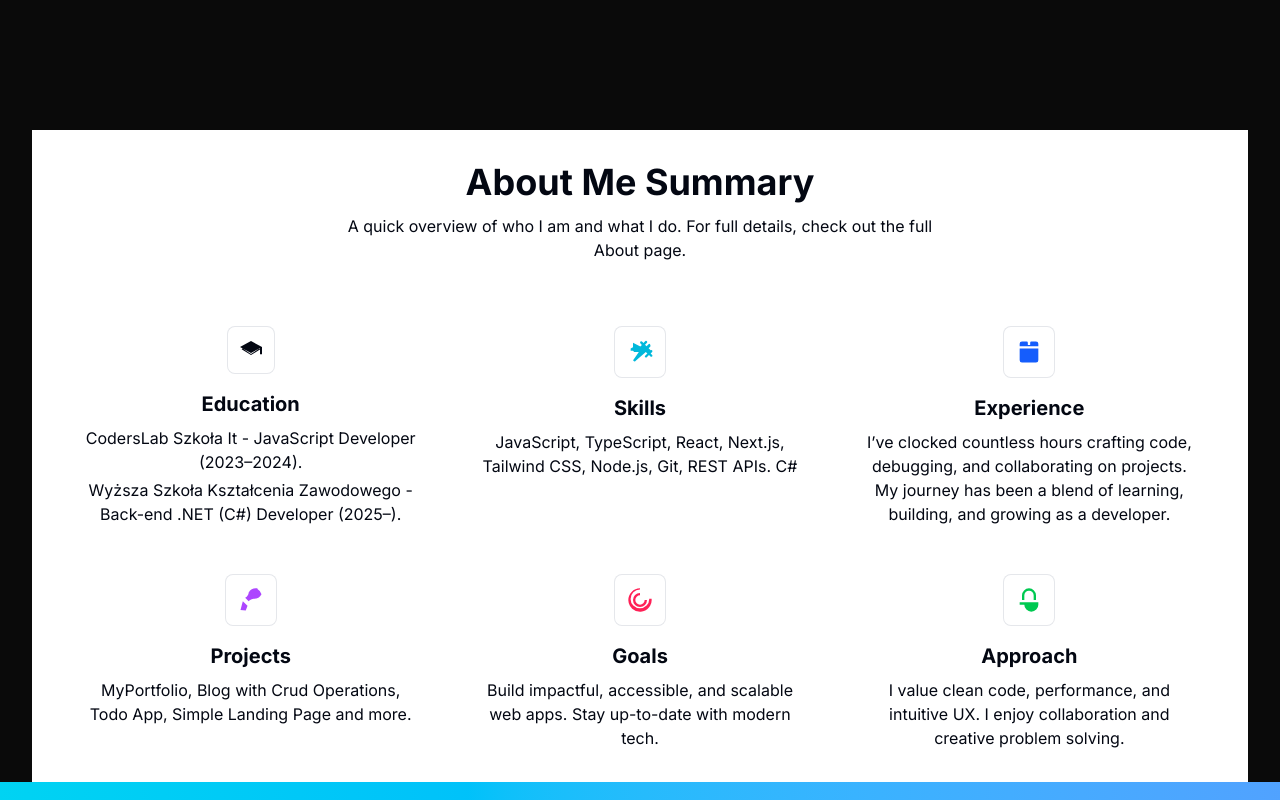
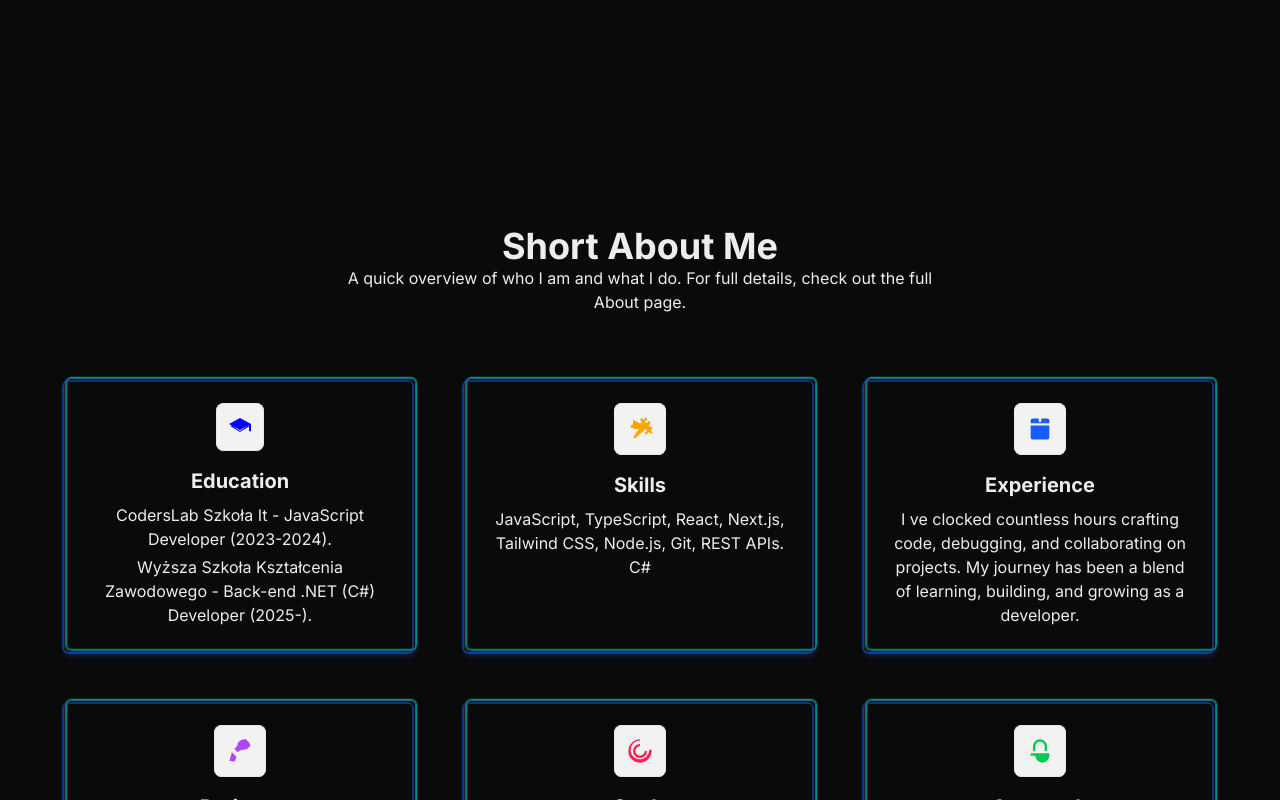
Before and after one commit to sabaudianin/portfoliodev, a Next.js app: page / in a window 1280 px wide. Shown: the part 920-1720 px from the top of the page. Built offline with nearby package versions, Linux system fonts and the light colour scheme; no server answers; a web font is replaced by a local one.

Commit message:
adjust Features to project, add glitch animations

```diff
--- /dev/null
+++ b/src/app/home/Features/Features.tsx
@@ -0,0 +1,78 @@
+import React from "react";
+import Link from "next/link";
+import { features } from "@/utils/constans/features";
+
+type Feature = {
+  title: string;
+  href: string;
+  icon: React.ReactNode;
+  description: string | string[];
+};
+
+export const Features = () => {
+  return (
+    <section
+      aria-labelledby="features-heading"
+      className="w-full py-16 sm:py-20 lg:py-24"
+    >
+      <div className="mx-auto max-w-7xl px-4 sm:px-6 lg:px-8 flex flex-col items-center gap-y-16">
+        <div className="mx-auto max-w-[36.75rem] text-center">
+          <h2
+            id="features-heading"
+            className="text-3xl font-bold lg:text-4xl"
+          >
+            Short About Me
+          </h2>
+          <p className="text-base">
+            A quick overview of who I am and what I do. For full details, check
+            out the full About page.
+          </p>
+        </div>
+
+        <ul className="w-full grid gap-12 sm:grid-cols-2 lg:grid-cols-3">
+          {(features as Feature[]).map((feature, i) => {
+            const animateIcon =
+              i % 2 === 0 ? "animate-slide-in-left" : "animate-slide-in-right";
+            const delay = `${i * 80}ms`;
+            return (
+              <Link
+                key={feature.title}
+                href={feature.href}
+                className={`group block h-full rounded-xl p-5 ring-1 ring-foreground hover:ring-fpreground/20 tranistion hover:-translate-y-0.5 hover:shadow-blue-md focus-visible:outline-none focus-visible:ring-2 focus-visible:ring-cyan-400 focus-visible:ring-offset-2 card card--glitch p-6`}
+                style={{ animationDelay: delay }}
+              >
+                <article className={`${animateIcon}`}>
+                  <div className="w-fit mx-auto p-3 rounded-lg  ring-1 ring-inset ring-gray-200 dark:ring-gray-800 group-hover:shadow-lg transition bg-[var(--background-inverse)]">
+                    {feature.icon}
+                  </div>
+                  <h3 className="mt-4 mb-2  text-lg font-bold lg:text-xl text-center">
+                    {feature.title}
+                  </h3>
+                  {Array.isArray(feature.description) ? (
+                    <ul
+                      role="list"
+                      className="space-y-1 text-center"
+                    >
+                      {feature.description.map((desc) => (
+                        <li
+                          key={desc}
+                          className="text-base "
+                        >
+                          {desc}
+                        </li>
+                      ))}
+                    </ul>
+                  ) : (
+                    <p className="text-base text-center">
+                      {feature.description}
+                    </p>
+                  )}
+                </article>
+              </Link>
+            );
+          })}
+        </ul>
+      </div>
+    </section>
+  );
+};
--- a/src/app/home/Summary/Features.tsx
+++ /dev/null
@@ -1,55 +0,0 @@
-"use client";
-
-import React from "react";
-import Link from "next/link";
-import { features } from "@/utils/constans/features";
-export default function Features() {
-  return (
-    <section className="bg-white dark:bg-gray-950">
-      <div className="flex flex-col items-center mx-auto max-w-[78rem] px-6  gap-y-16">
-        <div className="mx-auto max-w-[36.75rem] text-center text-gray-950 dark:text-gray-50">
-          <h2 className="text-3xl font-bold mb-3 lg:text-4xl">
-            About Me Summary
-          </h2>
-          <p className="text-base">
-            A quick overview of who I am and what I do. For full details, check
-            out the full About page.
-          </p>
-        </div>
-
-        <div className="w-full grid gap-12 sm:grid-cols-2 lg:grid-cols-3">
-          {features.map((feature, i) => (
-            <Link
-              key={i}
-              href={feature.href}
-              className="text-center group"
-            >
-              <div className="w-fit mx-auto p-3 rounded-lg bg-white dark:bg-gray-950 ring-1 ring-inset ring-gray-200 dark:ring-gray-800 text-gray-950 dark:text-white group-hover:shadow-lg transition">
-                {feature.icon}
-              </div>
-              <h4 className="mt-4 mb-2 text-gray-950 dark:text-gray-50 text-lg font-bold lg:text-xl">
-                {feature.title}
-              </h4>
-              {Array.isArray(feature.description) ? (
-                <ul className="space-y-1">
-                  {feature.description.map((desc, i) => (
-                    <li
-                      key={i}
-                      className="text-base text-gray-950 dark:text-gray-50"
-                    >
-                      {desc}
-                    </li>
-                  ))}
-                </ul>
-              ) : (
-                <p className="text-base text-gray-950 dark:text-gray-50">
-                  {feature.description}
-                </p>
-              )}
-            </Link>
-          ))}
-        </div>
-      </div>
-    </section>
-  );
-}
--- a/src/app/home/Summary/Summary.tsx
+++ /dev/null
@@ -1,11 +0,0 @@
-import Features from "./Features";
-
-export const Summary = () => {
-  return (
-    <section className="bg-white dark:bg-gray-950">
-      <div className="flex flex-col items-center mx-auto max-w-[78rem] px-6 py-8 ">
-        <Features />
-      </div>
-    </section>
-  );
-};
--- a/src/app/page.tsx
+++ b/src/app/page.tsx
@@ -1,12 +1,12 @@
 import Hero from "@/app/home/Hero/Hero";
 
-import { Summary } from "./home/Summary/Summary";
+import { Features } from "./home/Features/Features";
 
 export default function Home() {
   return (
     <>
       <Hero />
-      <Summary />
+      <Features />
     </>
   );
 }
--- a/src/components/ThemeToggle/ThemeToggle.tsx
+++ b/src/components/ThemeToggle/ThemeToggle.tsx
@@ -1,13 +1,12 @@
 "use client";
 
 import React from "react";
-import type { JSX } from "react";
 import { IoSunnySharp } from "react-icons/io5";
+import { MdOutlineNightlightRound } from "react-icons/md";
 
-import { MdOutlineNightlightRound } from "react-icons/md";
 import { useTheme } from "@/hooks/useTheme/useTheme";
 
-export default function ThemeToggle(): JSX.Element {
+export default function ThemeToggle() {
   const { theme, mounted, toggleTheme } = useTheme();
   if (!mounted) return <></>; //unikniecie błedu SSR
 
--- a/src/styles/globals.css
+++ b/src/styles/globals.css
@@ -7,12 +7,16 @@
   --foreground: #171717;
   --primary-from: #60a5fa;
   --primary-to: #22d3ee;
+  --background-inverse: #0a0a0a;
+  --foreground-inverse: #ededed;
 }
 html.dark {
   --background: #0a0a0a;
   --foreground: #ededed;
   --primary-from: #3b82f6;
   --primary-to: #06b6d4;
+  --background-inverse: #f2f2f2;
+  --foreground-inverse: #171717;
 }
 
 html.dark .glass {
@@ -120,3 +124,75 @@ body {
     scroll-behavior: auto !important;
   }
 }
+
+.card {
+  background: color-mix(in oklab, var(--background) 60%, transparent);
+  backdrop-filter: blur(8px);
+  border-radius: var(--radius-md);
+  box-shadow: var(--shadow-blue-md);
+  border: 1px solid color-mix(in oklab, var(--foreground) 10%, transparent);
+  position: relative; /* pseudoelement */
+  isolation: isolate; /* zeby z-index działał  */
+}
+
+.card--glitch {
+  /* nic więcej nie trzeba na głównym elemencie */
+}
+
+.card--glitch::before,
+.card--glitch::after {
+  content: "";
+  position: absolute;
+  inset: -1px; /* grubość obrysu na zewnątrz karty  */
+  border-radius: inherit;
+  pointer-events: none;
+  z-index: 0;
+  background: #00ffff;
+  /* Z maską „content-box / border-box”bedzie sam obrys */
+  padding: 2px; /* = grubość obrysu */
+  -webkit-mask: linear-gradient(#000 0 0) content-box, linear-gradient(#000 0 0);
+  -webkit-mask-composite: xor;
+  mask: linear-gradient(#000 0 0) content-box, linear-gradient(#000 0 0);
+  mask-composite: exclude;
+
+  /* animacja przesuniecia */
+  animation: glitch-it 1s cubic-bezier(0.25, 0.46, 0.45, 0.94) both infinite;
+  opacity: 0.5;
+  filter: drop-shadow(0 0 3px rgba(0, 255, 255, 0.5));
+}
+
+/* Drugi kanał kolorystyczny, odwrócona animacja */
+.card--glitch::after {
+  background: #155eff;
+  animation-direction: reverse;
+  filter: drop-shadow(0 0 8px rgba(21, 94, 255, 0.45));
+}
+
+@media (prefers-reduced-motion: reduce) {
+  .card--glitch::before,
+  .card--glitch::after {
+    animation: none !important;
+    transform: none !important;
+  }
+}
+
+@keyframes glitch-it {
+  0% {
+    transform: translate(0);
+  }
+  20% {
+    transform: translate(-2px, 2px);
+  }
+  40% {
+    transform: translate(-2px, -2px);
+  }
+  60% {
+    transform: translate(2px, 2px);
+  }
+  80% {
+    transform: translate(2px, -2px);
+  }
+  100% {
+    transform: translate(0);
+  }
+}
--- a/src/utils/constans/features.tsx
+++ b/src/utils/constans/features.tsx
@@ -6,15 +6,15 @@ export const features = [
       <svg
         width="24"
         height="24"
-        fill="currentColor"
+        fill="blue"
         viewBox="0 0 24 24"
       >
         <path d="M12 3L1 9l11 6 9-4.91v6.11h2V9L12 3zm0 13.09L3.74 10.5 2.6 11.26 12 17l9.4-5.74-1.14-.76L12 16.09z" />
       </svg>
     ),
     description: [
-      "CodersLab Szkoła It - JavaScript Developer (2023–2024).",
-      "Wyższa Szkoła Kształcenia Zawodowego - Back-end .NET (C#) Developer (2025–).",
+      "CodersLab Szkoła It - JavaScript Developer (2023-2024).",
+      "Wyższa Szkoła Kształcenia Zawodowego - Back-end .NET (C#) Developer (2025-).",
     ],
   },
   {
@@ -23,7 +23,7 @@ export const features = [
     icon: (
       <svg
         xmlns="http://www.w3.org/2000/svg"
-        fill="currentColor"
+        fill="orange"
         viewBox="0 0 24 24"
         className="w-7 h-7 text-cyan-500"
         aria-label="Skills"
@@ -49,7 +49,7 @@ export const features = [
       </svg>
     ),
     description:
-      " I’ve clocked countless hours crafting code, debugging, and collaborating on projects. My journey has been a blend of learning, building, and growing as a developer.",
+      " I ve clocked countless hours crafting code, debugging, and collaborating on projects. My journey has been a blend of learning, building, and growing as a developer.",
   },
   {
     title: "Projects",
```
Also changed, not shown: 2 other files (tests, documents, lock files or other folders).
